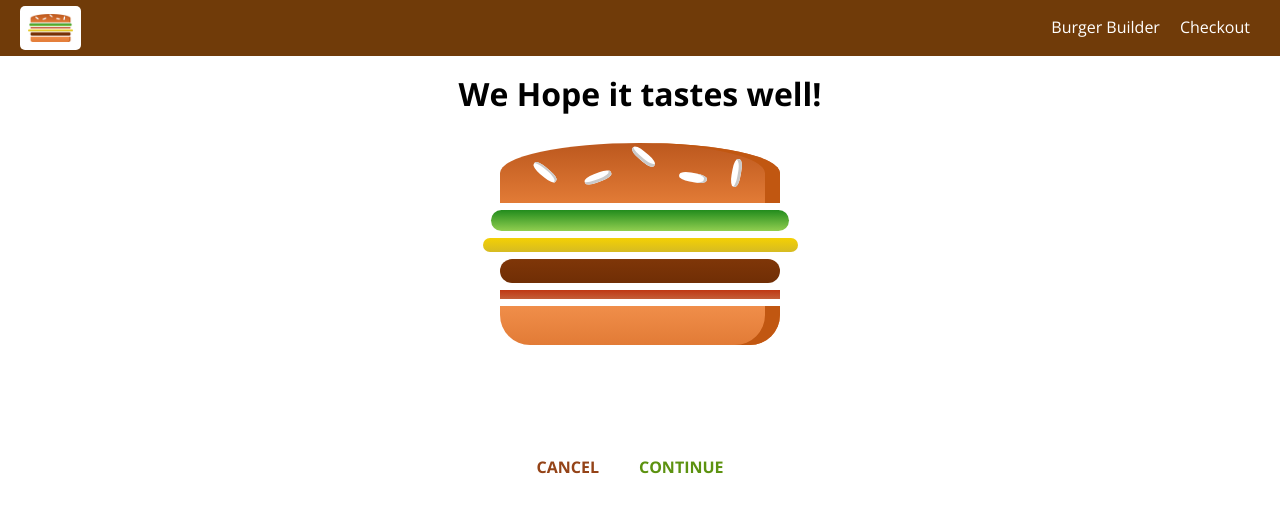
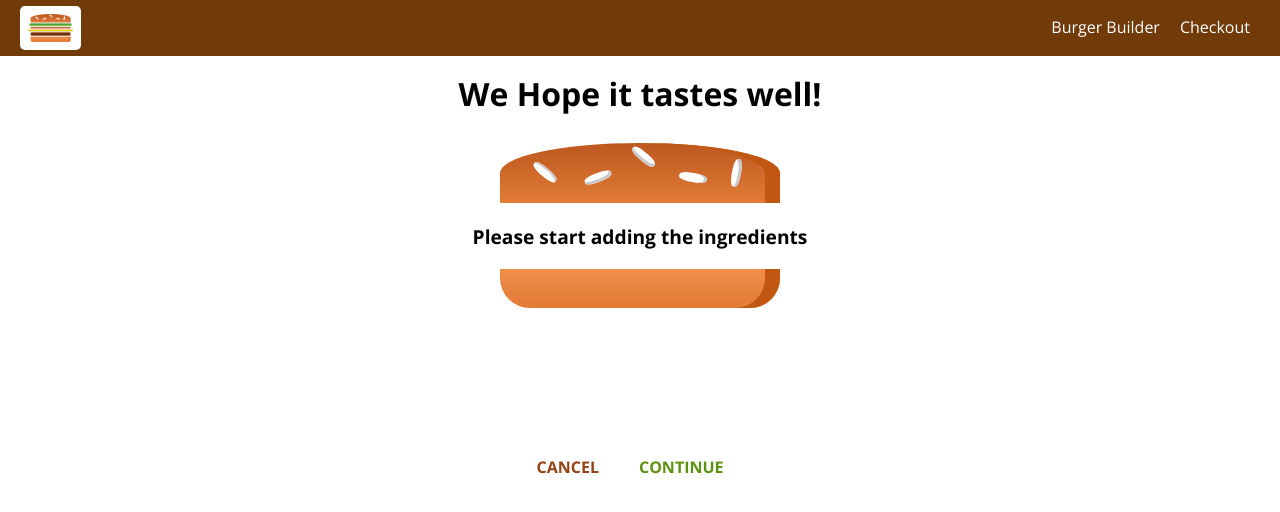
Before and after one commit to surbhiMidha703/burger-builder-basic, a React app: page /checkout in a window 1280 px wide. Shown: the top 512 px of the page. Built offline with nearby package versions, Linux system fonts and the light colour scheme.

Commit message:
Passes ingredients in query paramters to checkout

```diff
--- a/src/containers/BurgerBuilder/BurgerBuilder.js
+++ b/src/containers/BurgerBuilder/BurgerBuilder.js
@@ -121,7 +121,17 @@
         //     .catch(error => {
         //         this.setState({loading: false, orderNowClicked: false})
         //     })
-        this.props.history.push('/checkout')
+
+        const queryParams = []
+        for(let i in this.state.ingredients) {
+            queryParams.push(encodeURIComponent(i) + '=' + encodeURIComponent(this.state.ingredients[i]))
+        }
+        const queryString = queryParams.join('&')
+
+        this.props.history.push({
+            pathname: '/checkout',
+            search: '?' + queryString
+        })
     }
 
     render(){
--- a/src/containers/BurgerBuilder/Checkout/Checkout.js
+++ b/src/containers/BurgerBuilder/Checkout/Checkout.js
@@ -11,6 +11,18 @@
         }
     }
 
+    componentDidMount() {
+
+        const query  = new URLSearchParams(this.props.location.search)
+        const ingredients = {}
+
+        for (let param of query.entries()) {
+            // each entry will have this format - [salad, 1] (key,value)
+            ingredients[param[0]] =+ param[1]
+        }
+        this.setState({ingredients: ingredients})
+
+    }
     checkoutCancelled = () => {
         this.props.history.goBack()
     }
```
